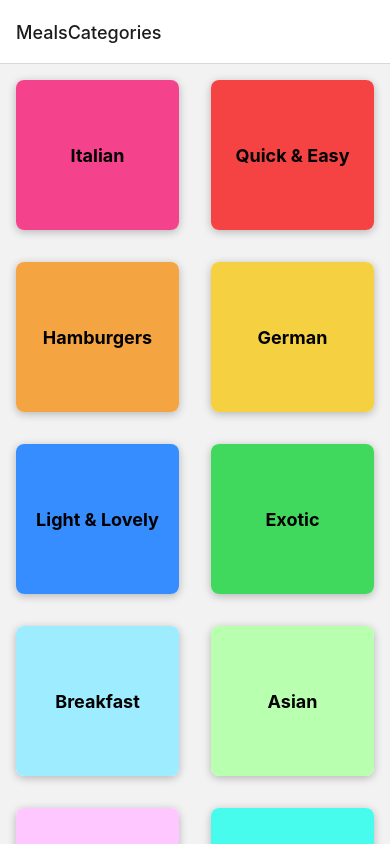
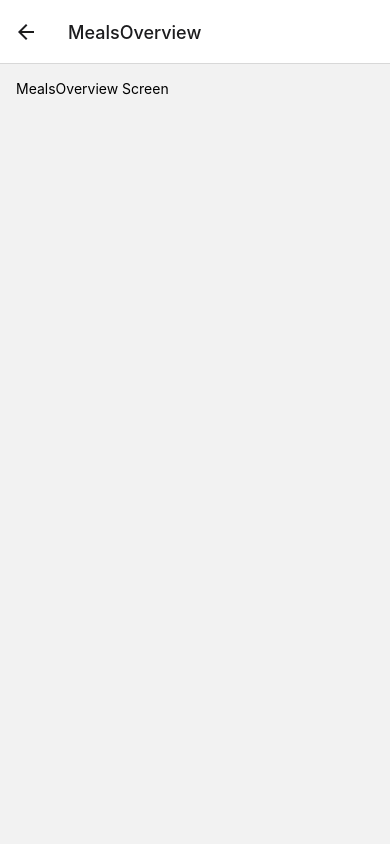
Before and after one commit to d4nzS/react-native-meals-app, a React Native app: screen /MealsOverview in a window 390 px wide. Built offline with nearby package versions, Linux system fonts and the light colour scheme.

Commit message:
implement navigation between screens

```diff
--- a/App.js
+++ b/App.js
@@ -4,6 +4,7 @@
 import { createNativeStackNavigator } from '@react-navigation/native-stack';
 
 import CategoriesScreen from './screens/CategoriesScreen';
+import MealsOverviewScreen from './screens/MealsOverviewScreen';
 
 const Stack = createNativeStackNavigator();
 
@@ -14,6 +15,7 @@
       <NavigationContainer>
         <Stack.Navigator>
           <Stack.Screen name="MealsCategories" component={CategoriesScreen}/>
+          <Stack.Screen name="MealsOverview" component={MealsOverviewScreen}/>
         </Stack.Navigator>
       </NavigationContainer>
     </>
--- a/components/CategoryGridTile.js
+++ b/components/CategoryGridTile.js
@@ -6,7 +6,7 @@
   View
 } from 'react-native';
 
-const CategoryGridTile = ({ title, color }) => {
+const CategoryGridTile = ({ title, color, onPress }) => {
   return (
     <View style={styles.gridItem}>
       <Pressable
@@ -15,6 +15,7 @@
           styles.button,
           pressed ? styles.buttonPressed : null
         ]}
+        onPress={onPress}
       >
         <View style={[styles.innerContainer, { backgroundColor: color }]}>
           <Text style={styles.title}>{title}</Text>
--- a/screens/CategoriesScreen.js
+++ b/screens/CategoriesScreen.js
@@ -3,12 +3,17 @@
 import { CATEGORIES } from '../data/dummy-data';
 import CategoryGridTile from '../components/CategoryGridTile';
 
-const CategoriesScreen = () => {
+const CategoriesScreen = ({ navigation }) => {
+  const pressHandler = () => {
+    navigation.navigate('MealsOverview');
+  };
+
   return <FlatList
     data={CATEGORIES}
     renderItem={({ item }) => <CategoryGridTile
       title={item.title}
       color={item.color}
+      onPress={pressHandler}
     />}
     keyExtractor={item => item.id}
     numColumns={2}
--- /dev/null
+++ b/screens/MealsOverviewScreen.js
@@ -0,0 +1,20 @@
+import { StyleSheet, Text, View } from 'react-native';
+
+import { MEALS } from '../data/dummy-data';
+
+const MealsOverviewScreen = () => {
+  return (
+    <View style={styles.container}>
+      <Text>MealsOverview Screen</Text>
+    </View>
+  );
+};
+
+export default MealsOverviewScreen;
+
+const styles = StyleSheet.create({
+  container: {
+    flex: 1,
+    padding: 16
+  }
+});
```
